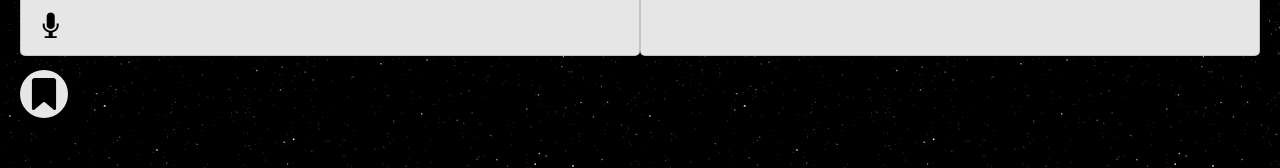
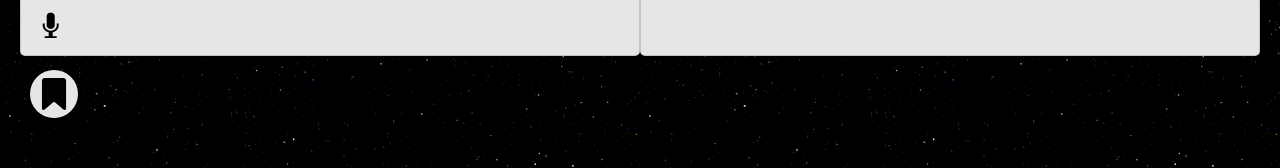
Before and after one commit to mertohancan/lokalizasyon, a React (Create React App) app: page / in a window 1280 px wide. Shown: the part 479-647 px from the top of the page. Built offline with nearby package versions, Linux system fonts and the light colour scheme.

Commit message:
Add margin to history icon

```diff
--- a/src/components/translate/Translate.scss
+++ b/src/components/translate/Translate.scss
@@ -74,6 +74,8 @@
       align-items: center;
       display: flex;
       justify-content: center;
+      margin-bottom: 10px;
+      margin-left: 10px;
    }
 
    .source {
```
